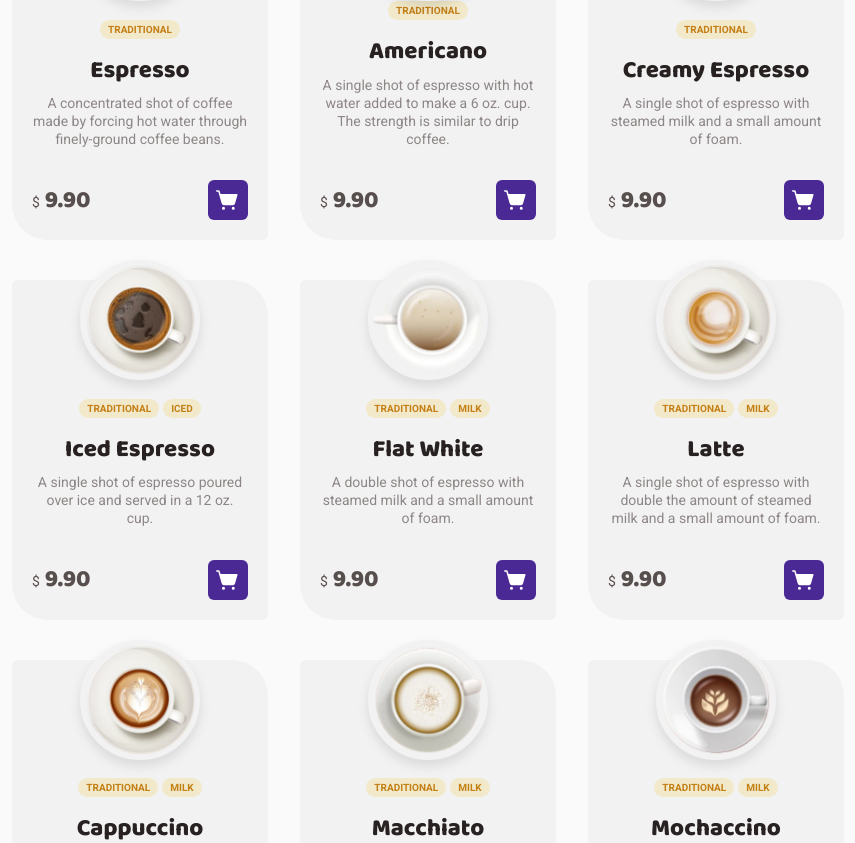
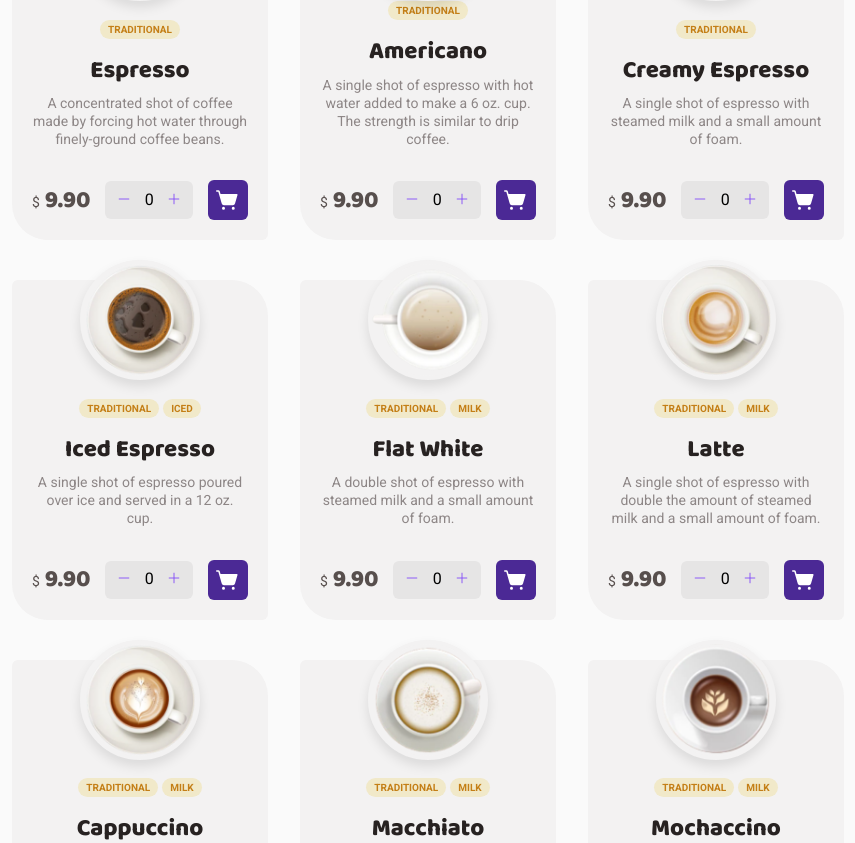
Before and after one commit to lesada/coffee-delivery-web, a React (Vite) app: page / in a window 1280 px wide. Shown: the part 917-1760 px from the top of the page, without its empty margins (212-1067 px from the left). Built offline with nearby package versions, Linux system fonts and the light colour scheme.

Commit message:
feat: quantity button

```diff
--- /dev/null
+++ b/src/components/QuantityInput/index.tsx
@@ -0,0 +1,29 @@
+import { useState } from "react";
+
+import { Minus, Plus } from "phosphor-react";
+
+import colors from "@/theme/colors";
+
+import { Container, Input } from "./styles";
+
+function QuantityInput() {
+  const [value, setValue] = useState(0);
+
+  return (
+    <Container>
+      <button onClick={() => setValue((prev) => Math.max(prev - 1, 1))}>
+        <Minus size={14} color={colors.primary[100]} />
+      </button>
+      <Input
+        type="number"
+        value={value}
+        onChange={(e) => setValue(Math.round(Number(e.target.value)))}
+      />
+      <button onClick={() => setValue((prev) => prev + 1)}>
+        <Plus size={14} color={colors.primary[100]} />
+      </button>
+    </Container>
+  );
+}
+
+export default QuantityInput;
--- /dev/null
+++ b/src/components/QuantityInput/styles.ts
@@ -0,0 +1,37 @@
+import styled from "styled-components";
+
+export const Container = styled.div`
+  display: flex;
+  align-items: center;
+  gap: 0.25rem;
+  padding: 0.5rem;
+  height: 2.375rem;
+  border-radius: 0.375rem;
+  background-color: ${({ theme }) => theme.colors.neutral[400]};
+
+  button {
+    padding: 0.25rem;
+  }
+`;
+
+export const Input = styled.input`
+  font-size: 1rem;
+  width: 1.25rem;
+  text-align: center;
+  line-height: 130%;
+
+  &:focus {
+    outline: none;
+  }
+
+  &:focus-visible {
+    outline: none;
+    border-bottom: 2px solid ${({ theme }) => theme.colors.primary[100]};
+  }
+
+  &::-webkit-inner-spin-button,
+  &::-webkit-outer-spin-button {
+    appearance: none;
+    margin: 0;
+  }
+`;
--- a/src/pages/Home/components/Menu/index.tsx
+++ b/src/pages/Home/components/Menu/index.tsx
@@ -1,5 +1,6 @@
 import { ShoppingCartSimple } from "phosphor-react";
 
+import QuantityInput from "@/components/QuantityInput";
 import coffeeList from "@/constants/coffeeList";
 import colors from "@/theme/colors";
 import { formatToCurrency } from "@/utils/formatToCurrency";
@@ -39,6 +40,7 @@ function Menu() {
               <Price>
                 <span>$</span> {formatToCurrency(item.price)}
               </Price>
+              <QuantityInput />
               <CartIcon>
                 <ShoppingCartSimple
                   size={24}
--- a/src/theme/globals.ts
+++ b/src/theme/globals.ts
@@ -35,9 +35,11 @@ const style = css`
     cursor: not-allowed;
   }
 
+  a:focus-visible,
   button:focus-visible {
     outline: none;
-    box-shadow: 0 0 0 2px ${({ theme }) => theme.colors.primary[0]};
+    box-shadow: 0 0 0 2px ${({ theme }) => theme.colors.primary[100]};
+    border-radius: 0.375rem;
   }
 `;
 
```
